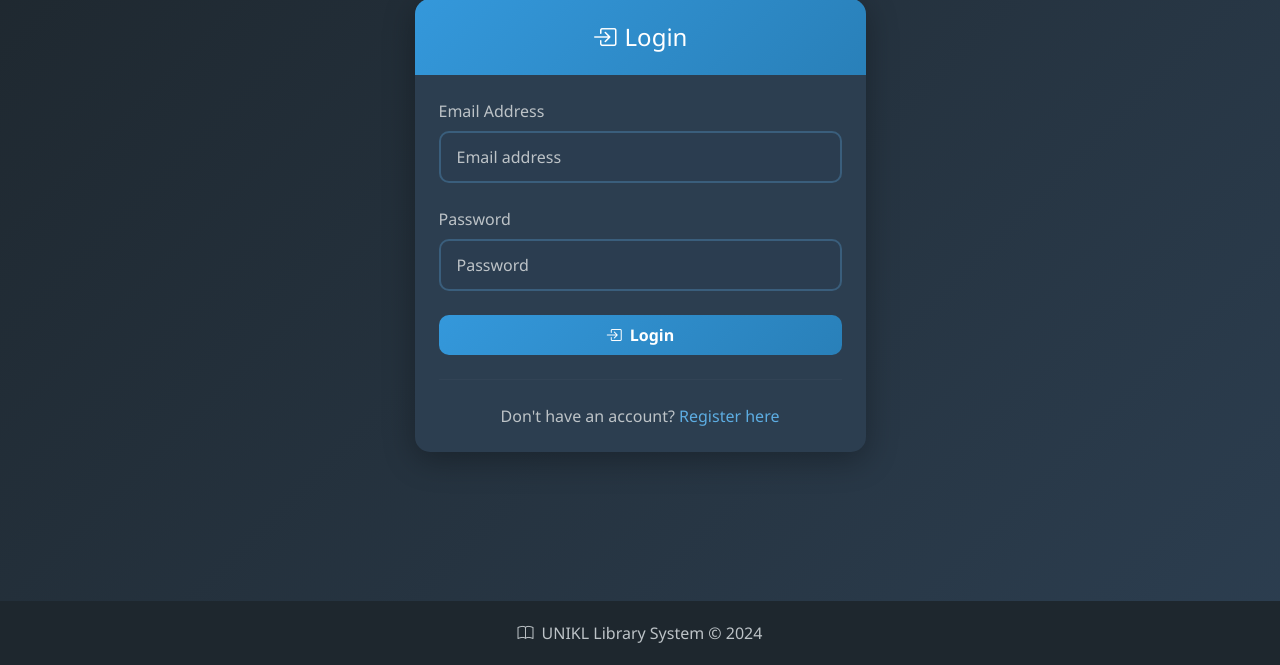
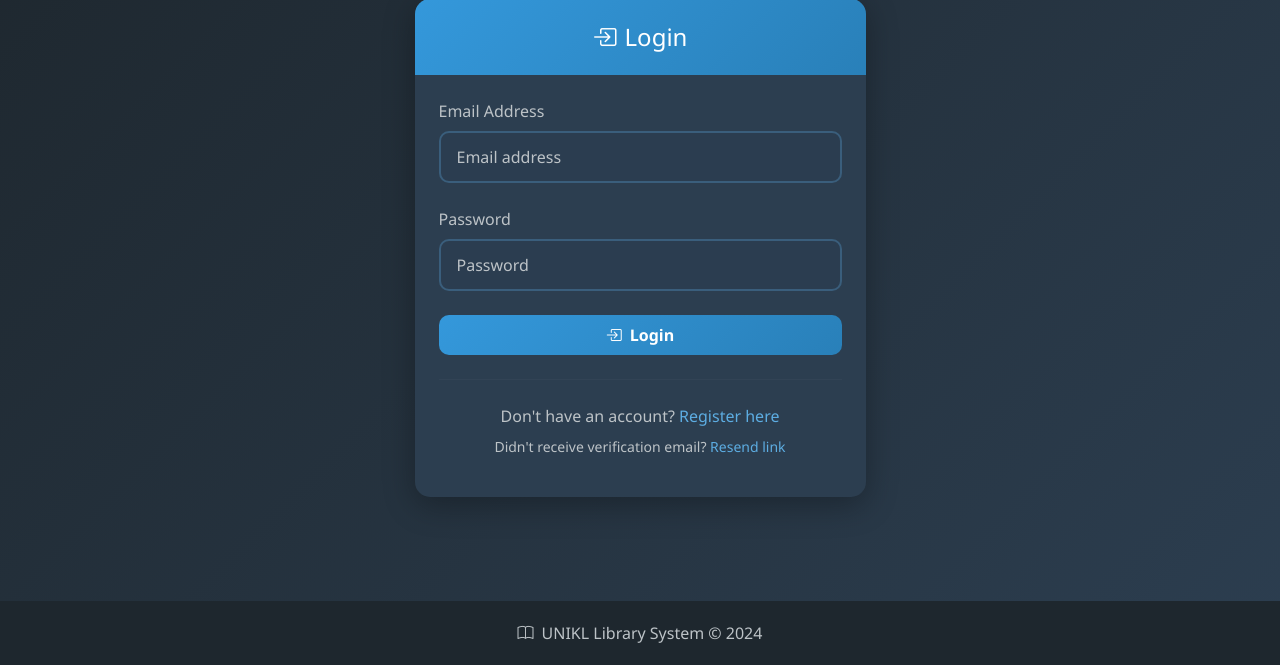
Before and after one commit to Snuggy24/UNIKL-Library-System-, a Django app: page /accounts/login/ in a window 1280 px wide. Shown: the part 139-804 px from the top of the page. Run offline with Django 5.2, Linux system fonts and the light colour scheme.

Commit message:
Add resend verification email link to login page

```diff
--- a/library_management/templates/accounts/login.html
+++ b/library_management/templates/accounts/login.html
@@ -48,6 +48,10 @@
                     Don't have an account?
                     <a href="{% url 'accounts:register' %}">Register here</a>
                 </p>
+                <p class="text-center mt-2 small" style="color: var(--text-muted);">
+                    Didn't receive verification email?
+                    <a href="{% url 'accounts:resend_verification' %}">Resend link</a>
+                </p>
             </div>
         </div>
     </div>
```
